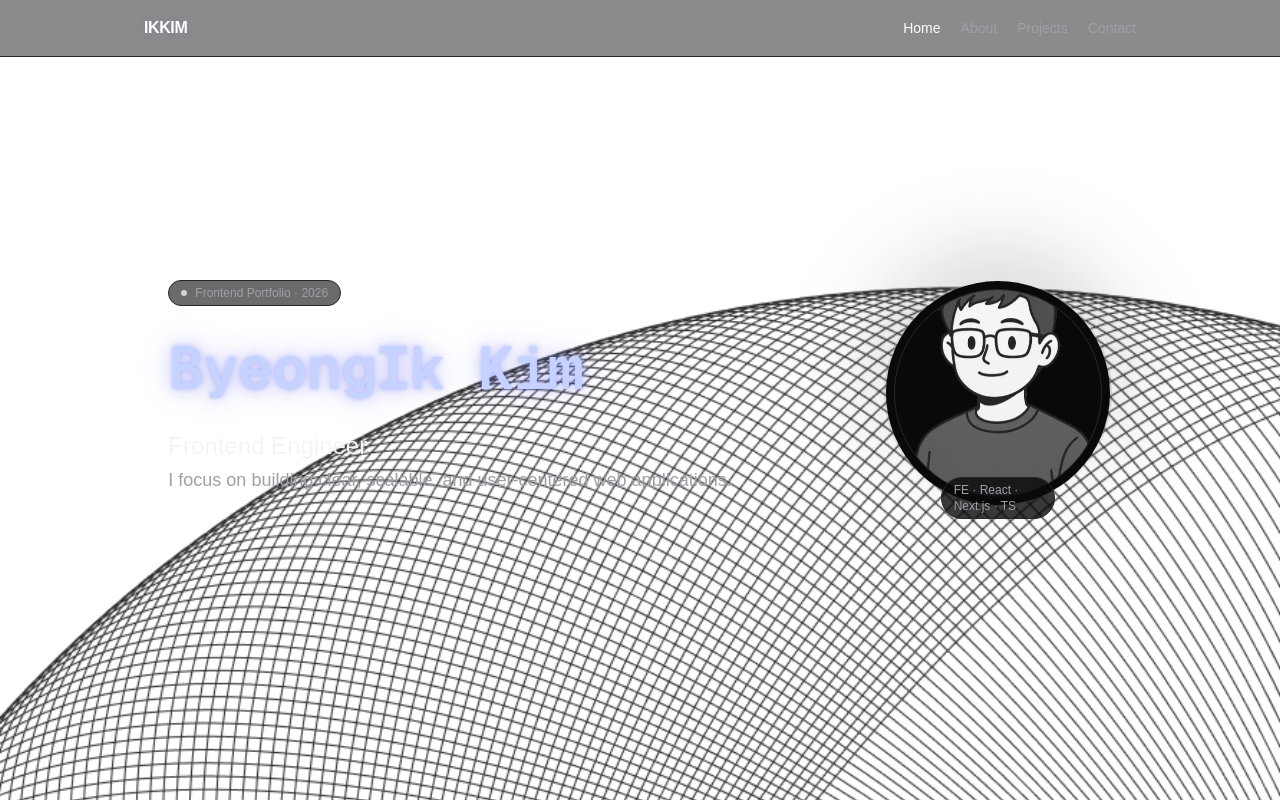
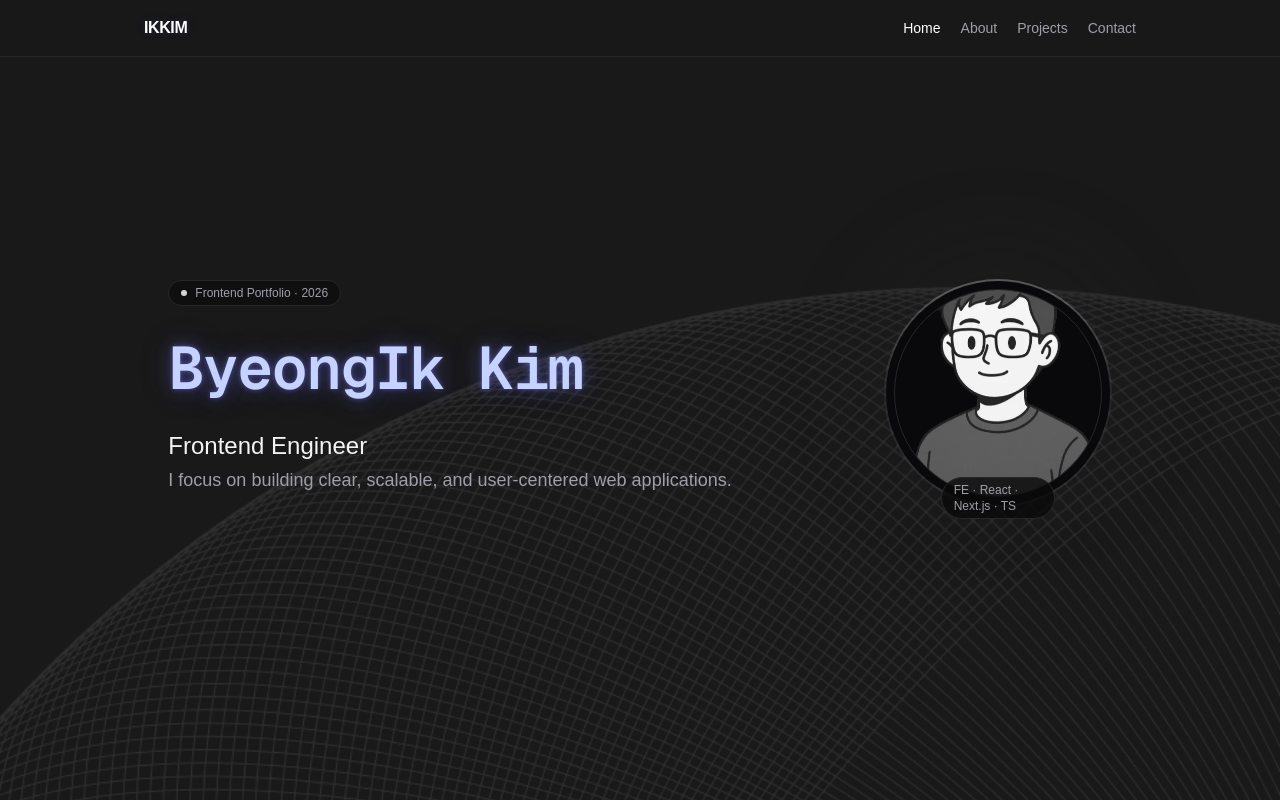
Before and after one commit to bbyik-k/portfolio-nextjs-2026, a Next.js app: page / in a window 1280 px wide. Shown: the top 800 px of the page. Built offline with nearby package versions, Linux system fonts and the light colour scheme; no server answers.

Commit message:
style(theme): 라이트모드 미구현 상태로 기본 다크 테마 적용

```diff
--- a/app/globals.css
+++ b/app/globals.css
@@ -2,8 +2,10 @@
 @plugin "@tailwindcss/typography";
 
 :root {
-  --background: #ffffff;
-  --foreground: #171717;
+  /* --background: #ffffff; */
+  /* --foreground: #171717; */
+  --background: #191919;
+  --foreground: #ededed;
 }
 
 @theme inline {
```
